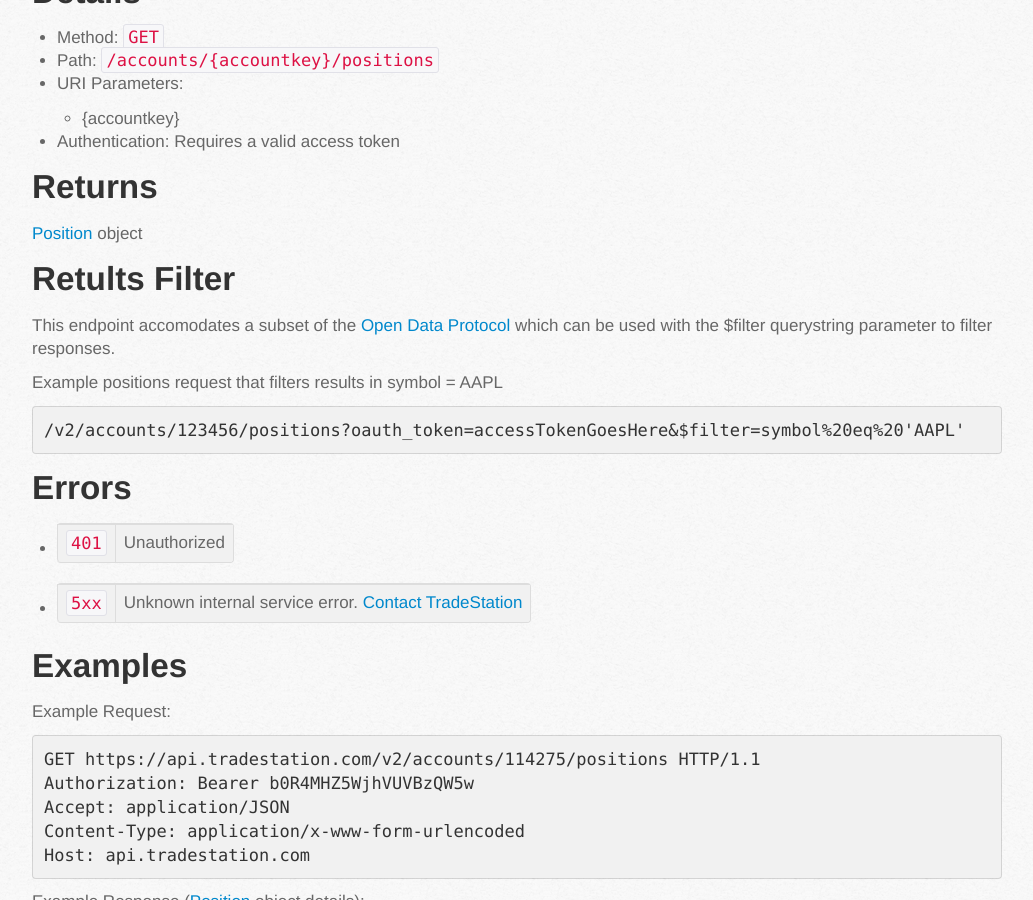
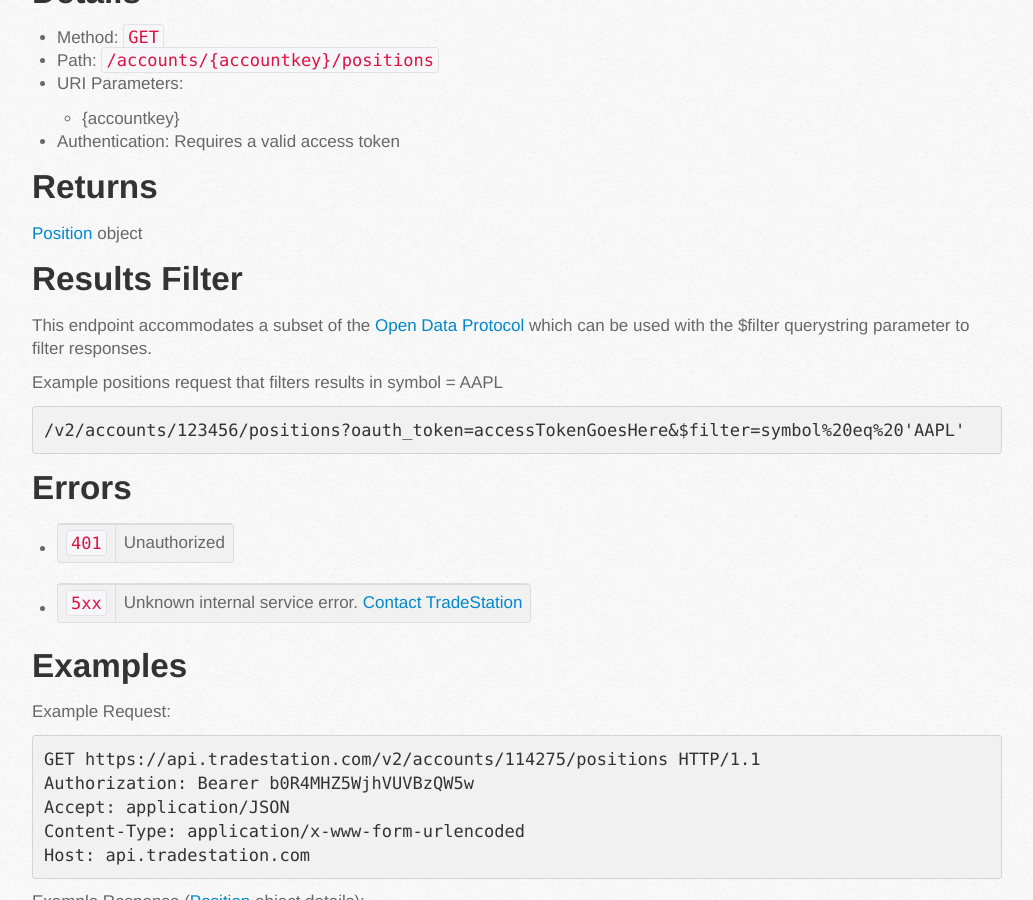
Before and after one commit to tradestation/webapi-docs, a Jekyll site: the page built from en/accounts/positions.md, in a window 1280 px wide and 900 px high, scrolled down 553 px. Shown: the whole window, without its empty margins (108-1141 px from the left). Built offline with Jekyll 4.4.1, drawn with Linux system fonts in a browser that asks for light colours; nearby versions of some CDN libraries.

Commit message:
Fix typos

```diff
--- a/en/accounts/positions.md
+++ b/en/accounts/positions.md
@@ -23,9 +23,9 @@
 
 [Position](../../objects/position) object
 
-### Retults Filter
+### Results Filter
 
-This endpoint accomodates a subset of the [Open Data Protocol](http://docs.oasis-open.org/odata/odata/v4.0/errata02/os/complete/part2-url-conventions/odata-v4.0-errata02-os-part2-url-conventions-complete.html#_Toc406398094) which can be used with the $filter querystring parameter to filter responses.
+This endpoint accommodates a subset of the [Open Data Protocol](http://docs.oasis-open.org/odata/odata/v4.0/errata02/os/complete/part2-url-conventions/odata-v4.0-errata02-os-part2-url-conventions-complete.html#_Toc406398094) which can be used with the $filter querystring parameter to filter responses.
 
 Example positions request that filters results in symbol = AAPL
 
```
